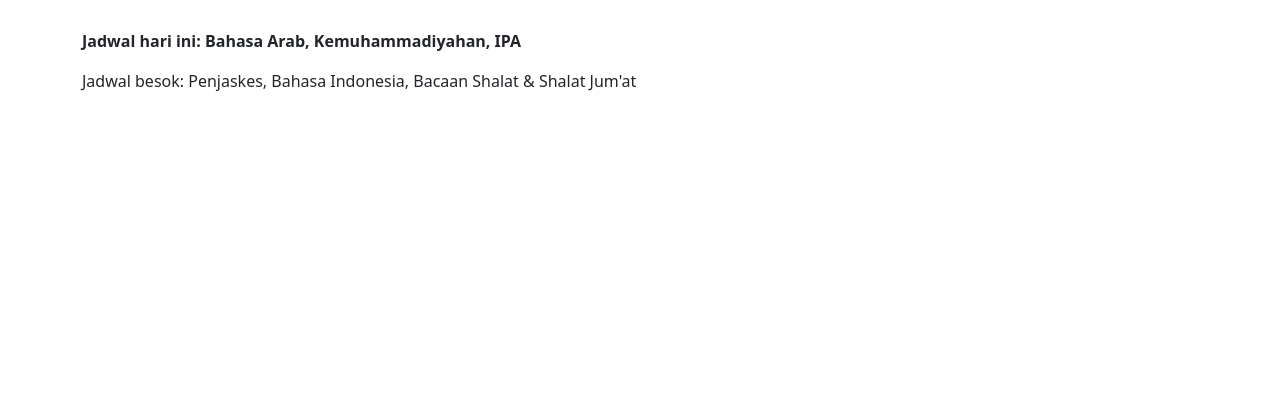
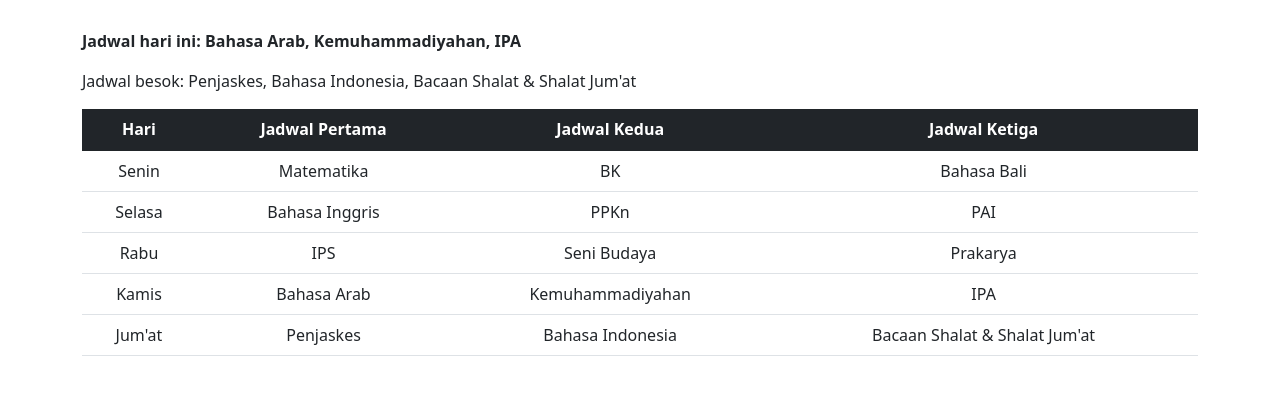
Before and after one commit to hendramanudinata03/jadwal.manudinata.me, a plain HTML site: page index.html in a window 1280 px wide. Shown: the part 105-500 px from the top of the page. Drawn offline with nearby package versions, Linux system fonts and the light colour scheme.

Commit message:
Add table
- Add table
- Globally define variables

```diff
--- a/index.html
+++ b/index.html
@@ -41,6 +41,29 @@
         </div>
       </div>
     </div>
+    <div id="tabelJadwal" class="text-center">
+      <div class="table-responsive">
+        <div class="container">
+          <div class="row">
+            <div class="col">
+              <table class="table">
+                <thead id="kepalaTabel" class="table-dark">
+                  <tr>
+                    <th scope="col">Hari</th>
+                    <th scope="col">Jadwal Pertama</th>
+                    <th scope="col">Jadwal Kedua</th>
+                    <th scope="col">Jadwal Ketiga</th>
+                  </tr>
+                </thead>
+                <tbody id="badanTabel">
+                  <!-- Kosong; Ditambah dari JavaScript :) -->
+                </tbody>
+              </table>
+            </div>
+          </div>
+        </div>
+      </div>
+    </div>
     <footer>
       <script src="./main.js"></script>
     </footer>
--- a/main.js
+++ b/main.js
@@ -27,10 +27,10 @@ const namaHari = ["Ahad", "Senin", "Selasa", "Rabu", "Kamis", "Jum'at", "Sabtu"]
 const indexHari = new Date().getDay();
 
 // Inisialisasi #tempatRingkasanJadwal
-tempatRingkasanJadwal = document.getElementById("tempatRingkasanJadwal");
+var tempatRingkasanJadwal = document.getElementById("tempatRingkasanJadwal");
 
 // Hari Ini
-hariIniRingkasanJadwal = document.createElement("p");
+var hariIniRingkasanJadwal = document.createElement("p");
 hariIniRingkasanJadwal.style.fontWeight = "bold";
 hariIniRingkasanJadwal.textContent = "Jadwal hari ini: " + jadwalJSON[indexHari - 1].jadwal.join(", ");
 
@@ -43,3 +43,24 @@ tempatRingkasanJadwal.appendChild(hariIniRingkasanJadwal);
 tempatRingkasanJadwal.appendChild(besokRingkasanJadwal);
 
 // -------------------------------------------------------------- //
+
+// Inisialisasi #badanTabel
+var badanTabel = document.getElementById("badanTabel");
+
+jadwalJSON.forEach(function fungsiJSON(item, index, arr) {
+  var rowJadwal = document.createElement("tr");
+
+  // Hari
+  var dataHariJadwal = document.createElement("td");
+  dataHariJadwal.innerHTML = arr[index].hari;
+  rowJadwal.appendChild(dataHariJadwal);
+  badanTabel.appendChild(rowJadwal);
+
+  //   Jadwal
+  for (var i = 0; i < 3; i++) {
+    var semuaJadwal = document.createElement("td");
+    semuaJadwal.innerHTML = arr[index].jadwal[i];
+    rowJadwal.appendChild(semuaJadwal);
+  }
+  badanTabel.appendChild(rowJadwal);
+});
```
